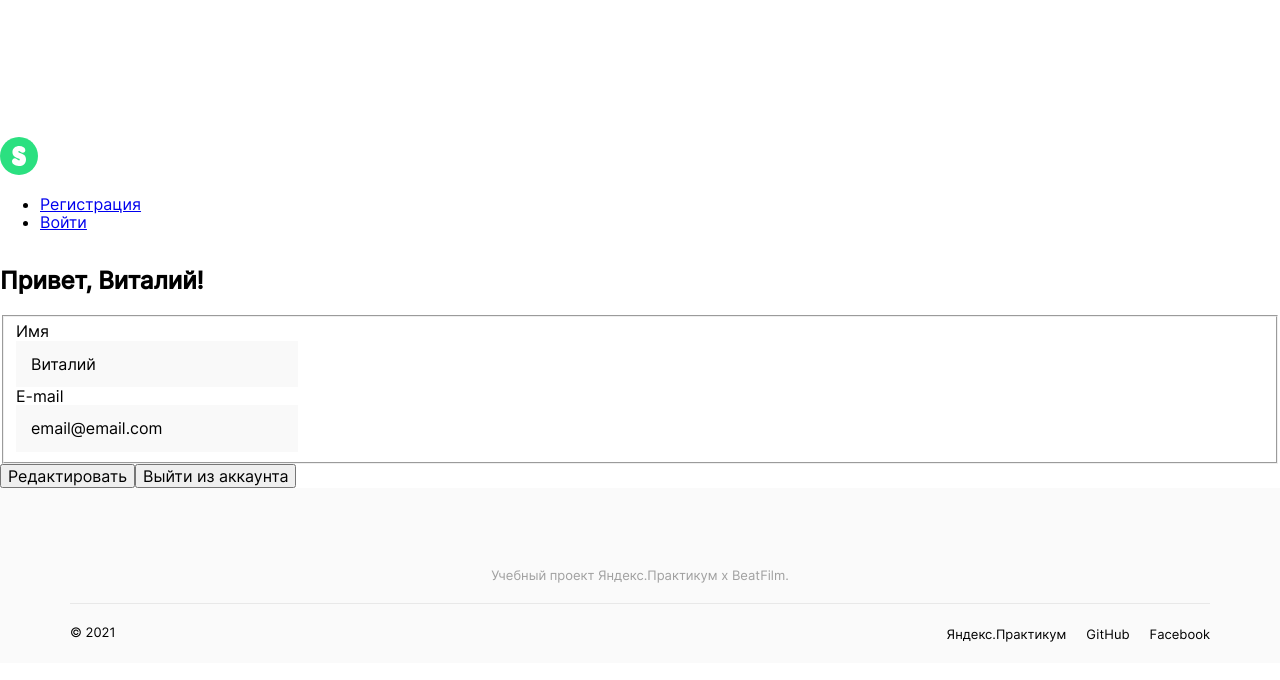
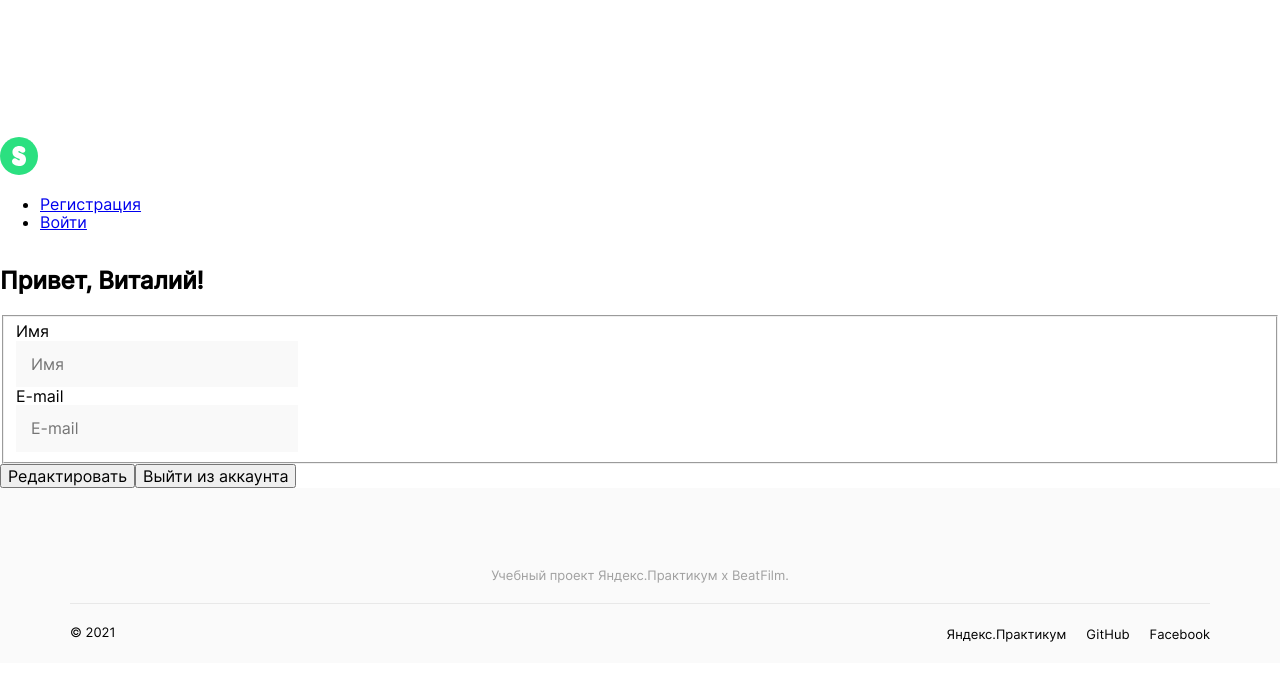
Before and after one commit to naumch1k/movies-explorer-frontend, a React (Create React App) app: page /profile in a window 1280 px wide. Shown: the top 680 px of the page. Built offline with nearby package versions, Linux system fonts and the light colour scheme.

Commit message:
fix some React warnings

```diff
--- a/src/components/Profile/Profile.jsx
+++ b/src/components/Profile/Profile.jsx
@@ -8,24 +8,24 @@ function Profile() {
     <form className="profile">
       <h2 className="profile__heading">Привет, {currentUser.name}!</h2>
       <fieldset>
-        <label className="profile__info" for="name">Имя</label>
+        <label className="profile__info" htmlFor="name">Имя</label>
         <input
           className="form__item form__item_el_name"
           id="name"
           type="text"
           name="name"
-          value={currentUser.name}
+          /* value={currentUser.name} */ /* commented to avoid warning of missing onChange handler */
           placeholder="Имя"
           minLength="2" maxLength="30"
           required
         />
-        <label className="profile__info" for="email">E-mail</label>
+        <label className="profile__info" htmlFor="email">E-mail</label>
         <input
           className="form__item form__item_el_email"
           id="email"
           type="email"
           name="email"
-          value={currentUser.email}
+          /* value={currentUser.email} */
           placeholder="E-mail"
           required
         />
```
